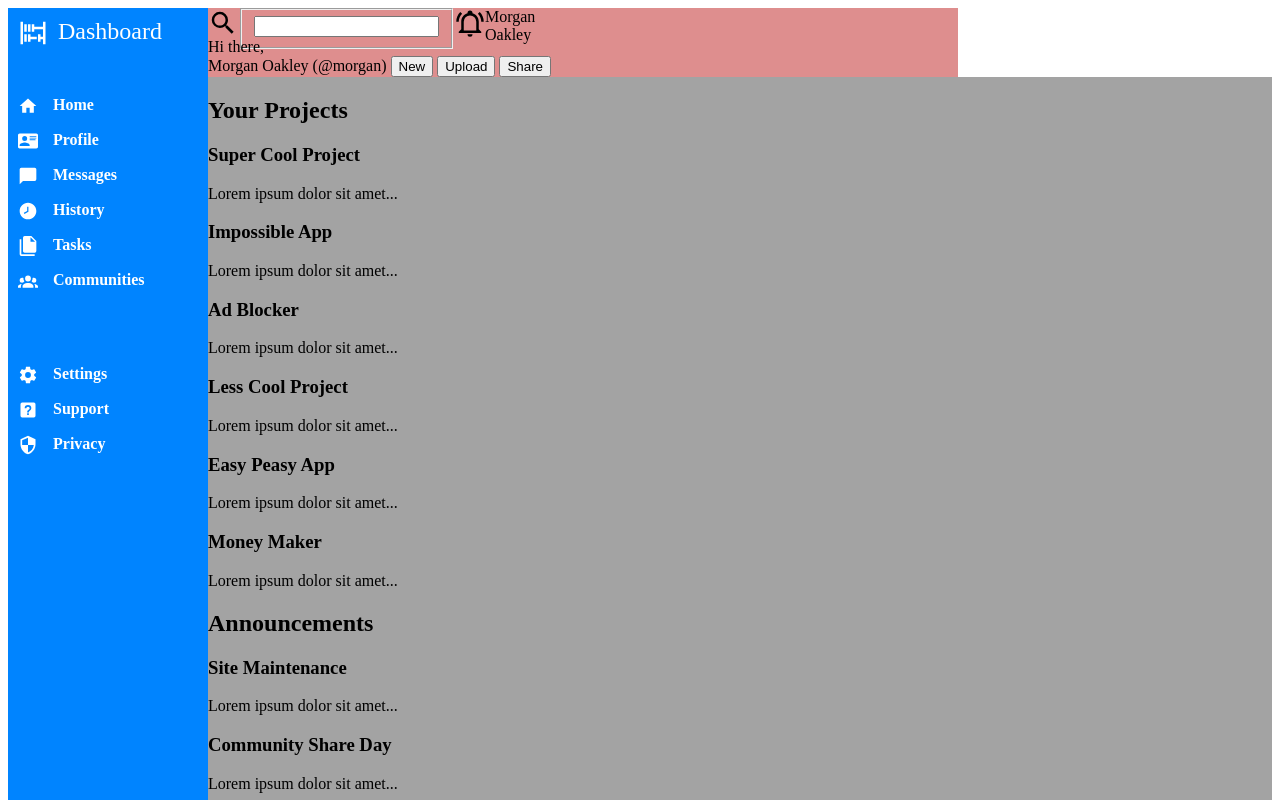
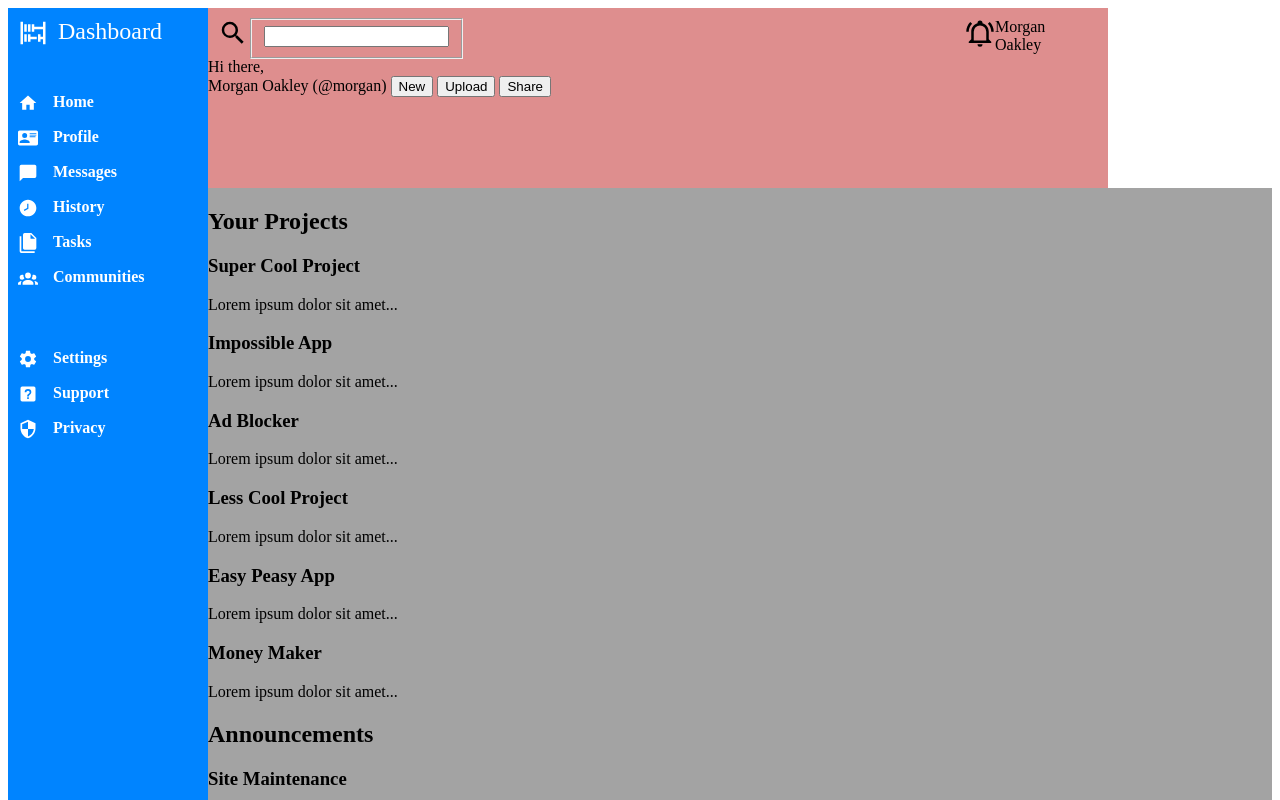
Before and after one commit to raafa12/admin-dashboard, a plain HTML site: page index.html in a window 1280 px wide. Shown: the top 800 px of the page. Drawn offline with Linux system fonts and the light colour scheme.

Commit message:
toquetendo header

```diff
--- a/style.css
+++ b/style.css
@@ -1,8 +1,8 @@
 
 .dashboard {
   display: grid;
-  grid-template-rows: auto;
-  grid-template-columns: 200px 750px;
+  grid-template-rows: 180px;
+  grid-template-columns: 200px 900px;
 }
 
   .sidebar{
@@ -25,7 +25,7 @@
     }
     .options{
       position: relative;
-      bottom: 280px;
+      bottom: 320px;
       width: 30px;
       height: 30px;
       font-size:medium;
@@ -88,7 +88,7 @@
       width: 30px;
       height: 30px;
       position: relative;
-      bottom: 360px;
+      bottom: 450px;
       font-size:medium;
       font-weight: bold;
     }
@@ -122,19 +122,21 @@
 
 
   .header{
-    grid-column: 3 / ;
+
     background-color: rgb(222, 142, 142);
     display: flex;
     flex-direction: column;
 
   }
     .search-box{
+      margin: 10px;
       width: 30px;
       height: 30px;
       display: flex;
 
     }
     .right-searchbox{
+      margin-left: 500px;
       width: 30px;
       height: 30px;
       display: flex;
```
